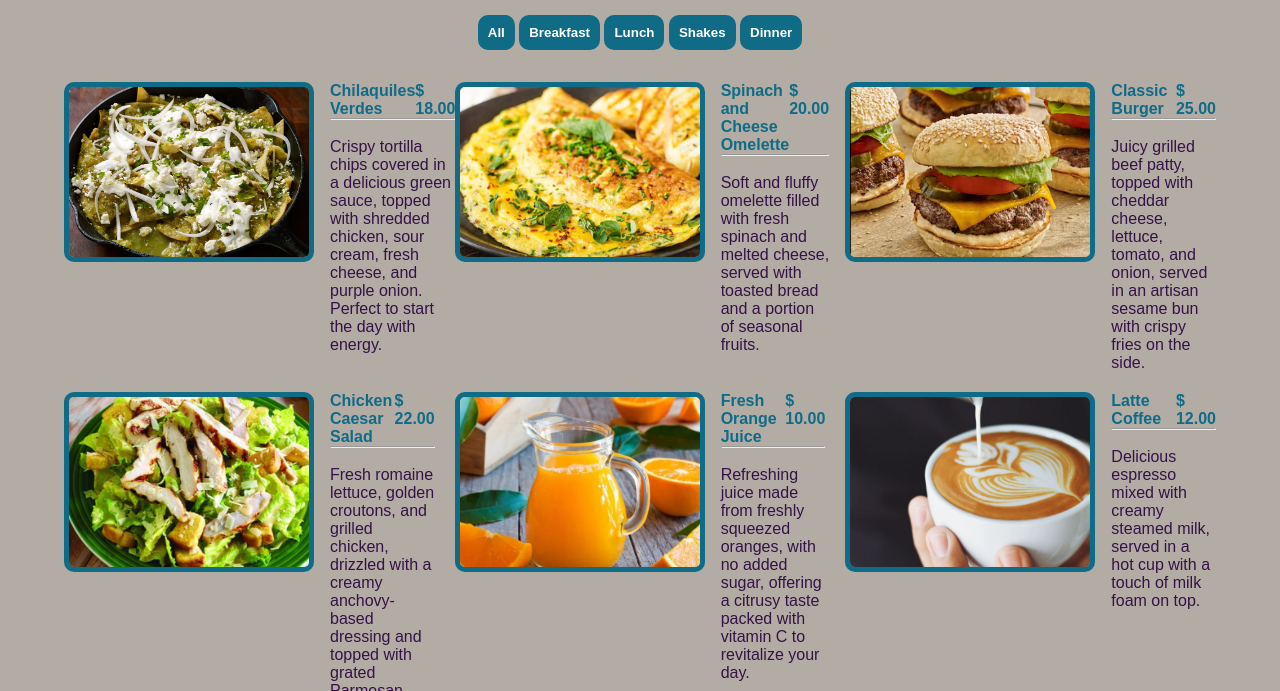
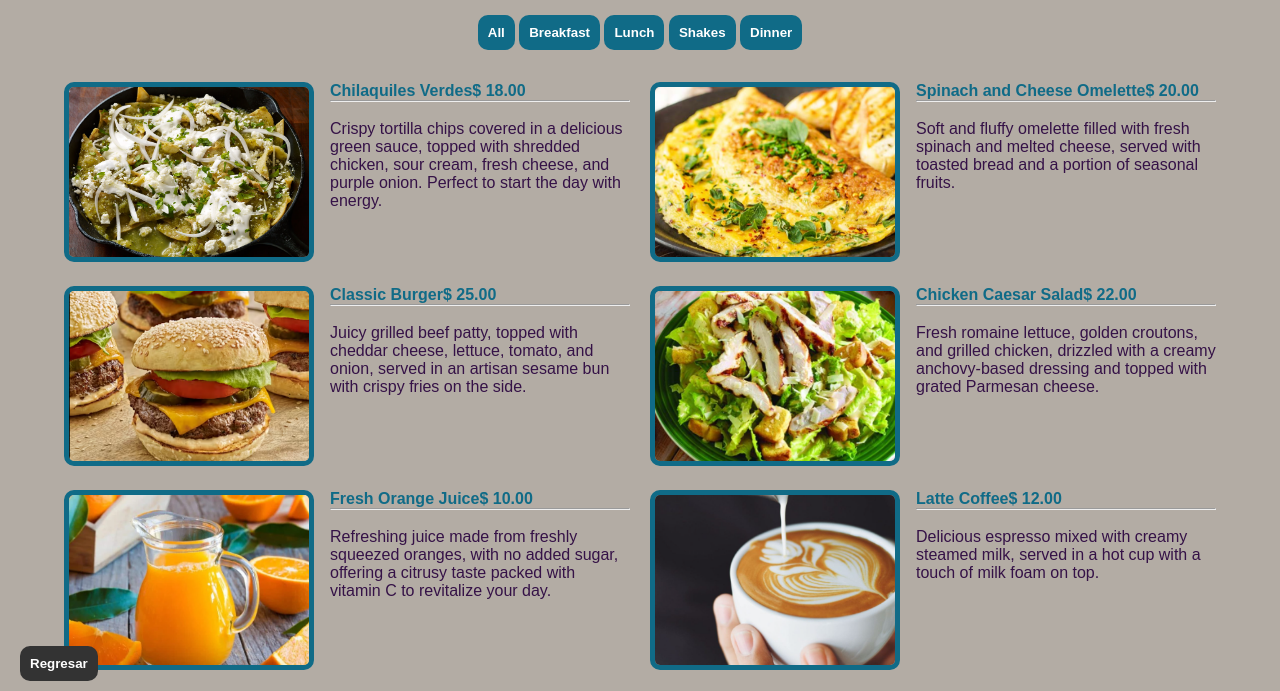
Before and after one commit to Marcos-del-Carmen/projects_js, a plain HTML site: page 08_restaurant_menu/index.html in a window 1280 px wide. Shown: the part 109-800 px from the top of the page. Drawn offline with Linux system fonts and the light colour scheme; grey boxes are pictures that could not be loaded; a web font is replaced by a local one.

Commit message:
agrege el boton de regresar en los projectos

```diff
--- a/01_p_cambia_color/index.html
+++ b/01_p_cambia_color/index.html
@@ -15,6 +15,7 @@
     <div class="cont-colors">
 
     </div>
+    <script src="../src/js/btn_regresar.js"></script>
     <script src="../src/js/colors.js"></script>
     <script src="script.js"></script>
 </body>
--- a/08_restaurant_menu/index.html
+++ b/08_restaurant_menu/index.html
@@ -20,8 +20,9 @@
 
         </div>
     </main>
-    <article class="w-90 mt-2 grid-columns-2" id="item_saucers">
+    <article class="w-90 mt-2 grid-columns2" id="item_saucers">
     </article>
+    <script src="../src/js/btn_regresar.js"></script>
     <script src="restaurant_menu.js"></script>
 </body>
 </html>
--- a/src/css/styles.css
+++ b/src/css/styles.css
@@ -192,6 +192,12 @@
     gap: 20px;
 }
 
+
+.grid-columns2 {
+    display: grid;
+    grid-template-columns: repeat(auto-fit, minmax(400px, 1fr));
+    gap: 20px;
+}
 .gap-10 {
     gap: 10;
 }
--- /dev/null
+++ b/src/js/btn_regresar.js
@@ -0,0 +1,19 @@
+let btn_regresar = document.createElement('button');
+btn_regresar.classList.add('btn');
+btn_regresar.innerText = 'Regresar';
+
+document.body.style.position = 'relative';
+
+Object.assign(btn_regresar.style, {
+    bottom: '10px',
+    left: '20px',
+    position: 'fixed',
+    backgroundColor: '#333',
+    color: '#fff'
+});
+
+btn_regresar.addEventListener('click', () => {
+    window.location.href = '../index.html';
+});
+
+document.body.appendChild(btn_regresar);
```
Also changed, not shown: 02_p_contador/index.html (+1 -0 lines), 03_p_carrusel_revision/index.html (+1 -0 lines), 04_menu_navegacion/index.html (+1 -0 lines), 05_menu_lateral/index.html (+1 -0 lines), 06_modal/index.html (+1 -0 lines), 07_combo_preguntas/index.html (+1 -0 lines), 09_video/index.html (+1 -0 lines), 10_scroll_project/index.html (+1 -0 lines), 11_taps/index.html (+1 -0 lines).
